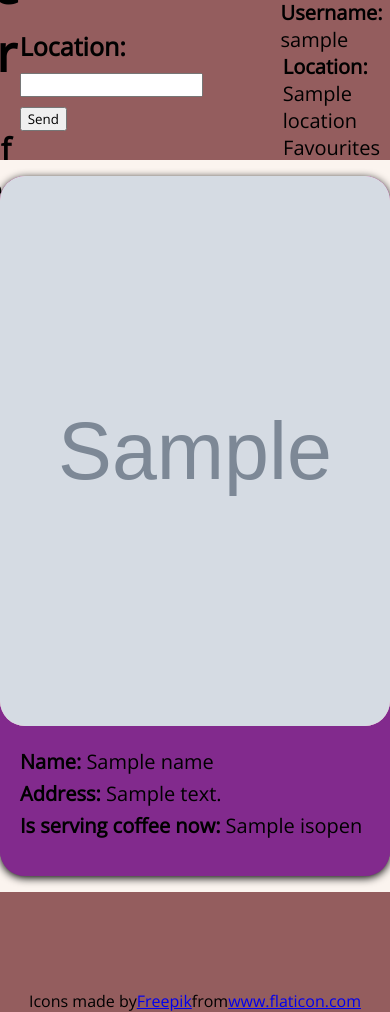
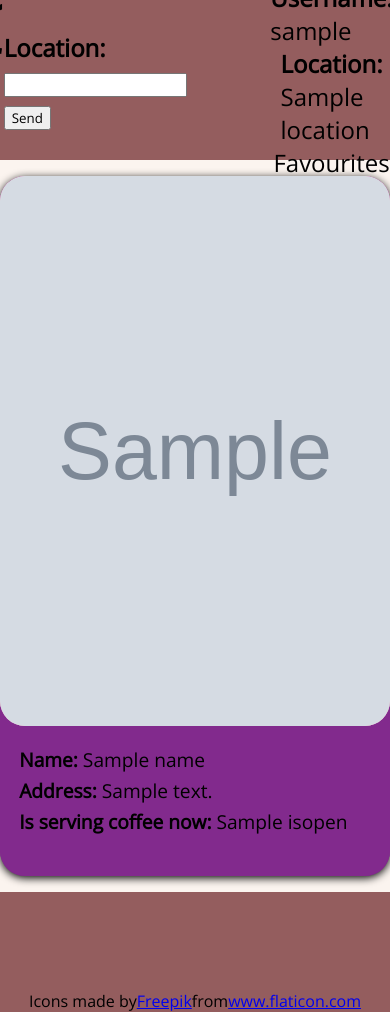
Before and after one commit to Pawlik02/coffee-finder, a Django app: template stronka/coffee_finder/templates/coffee_finder/index.html in a window 390 px wide. Run offline with Django 3.2, Linux system fonts and the light colour scheme; the template is opened without the code that fills it: most values are stand-ins (such as "Sample title", 1, 10 or a date in 2020); grey boxes marked "Sample" are stand-in pictures.

Commit message:
Responsiveness

```diff
--- a/stronka/coffee_finder/static/coffee_finder/master.css
+++ b/stronka/coffee_finder/static/coffee_finder/master.css
@@ -28,7 +28,7 @@
   margin-top: 0em;
   width: 25%;
   margin-bottom: 0em;
-  font-size: 20px;
+  font-size: 1.5em;
   flex-direction: column;
   /* background-color: blue; */
   align-items: center;
@@ -46,13 +46,13 @@
   display: inherit;
   align-items: center;
   justify-content: center;
-  font-size: 25px;
+  font-size: 1.5em;
 }
 .header1{
   display: flex;
   margin-left: 20px;
   flex-grow: inherit;
-  font-size: 50px;
+  font-size: 3em;
   /* background-color: blue; */
   text-align: left;
 }
@@ -61,7 +61,7 @@
   margin-left: 50px;
   flex-grow: inherit;
   /* font-family: 'Caveat', cursive; */
-  font-size: 30px;
+  font-size: 1.7em;
   text-align: left;
 }
 
@@ -125,7 +125,7 @@
   width: 100%;
   flex-grow: inherit;
   flex-direction: inherit;
-  font-size: 20px;
+  font-size: 1.2em;
   height: 150px;
   padding: 1em;
   background-color: #822A8D;
--- a/stronka/coffee_finder/templates/coffee_finder/place.html
+++ b/stronka/coffee_finder/templates/coffee_finder/place.html
@@ -37,7 +37,7 @@
         <div><strong>Review's author: </strong><span>{{ review.author_name }}</span>
         <div><strong>Is serving coffee now:  </strong><span id="isopen">{{ isopen }}</span></div>
         <div class="map">
-        <iframe width="600" height="400" frameborder="0" style="border:0"
+        <iframe width="450" height="400" frameborder="0" style="border:0"
         src={{ map }} allowfullscreen></iframe>
         </div>
       </div>
```
Also changed, not shown: stronka/coffee_finder/static/coffee_finder/favourites.css (+9 -6 lines), stronka/coffee_finder/static/coffee_finder/place.css (+6 -5 lines).
